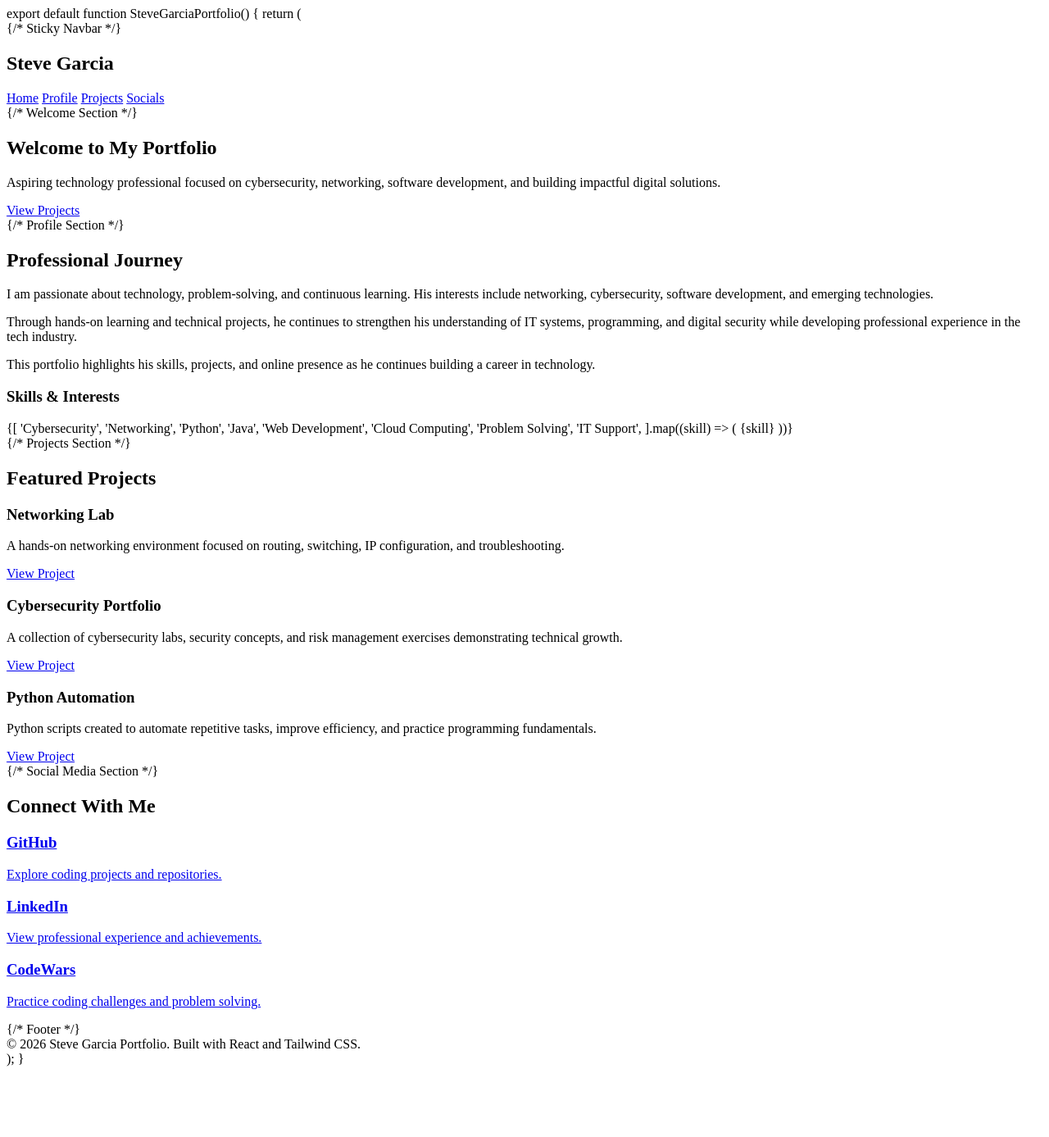
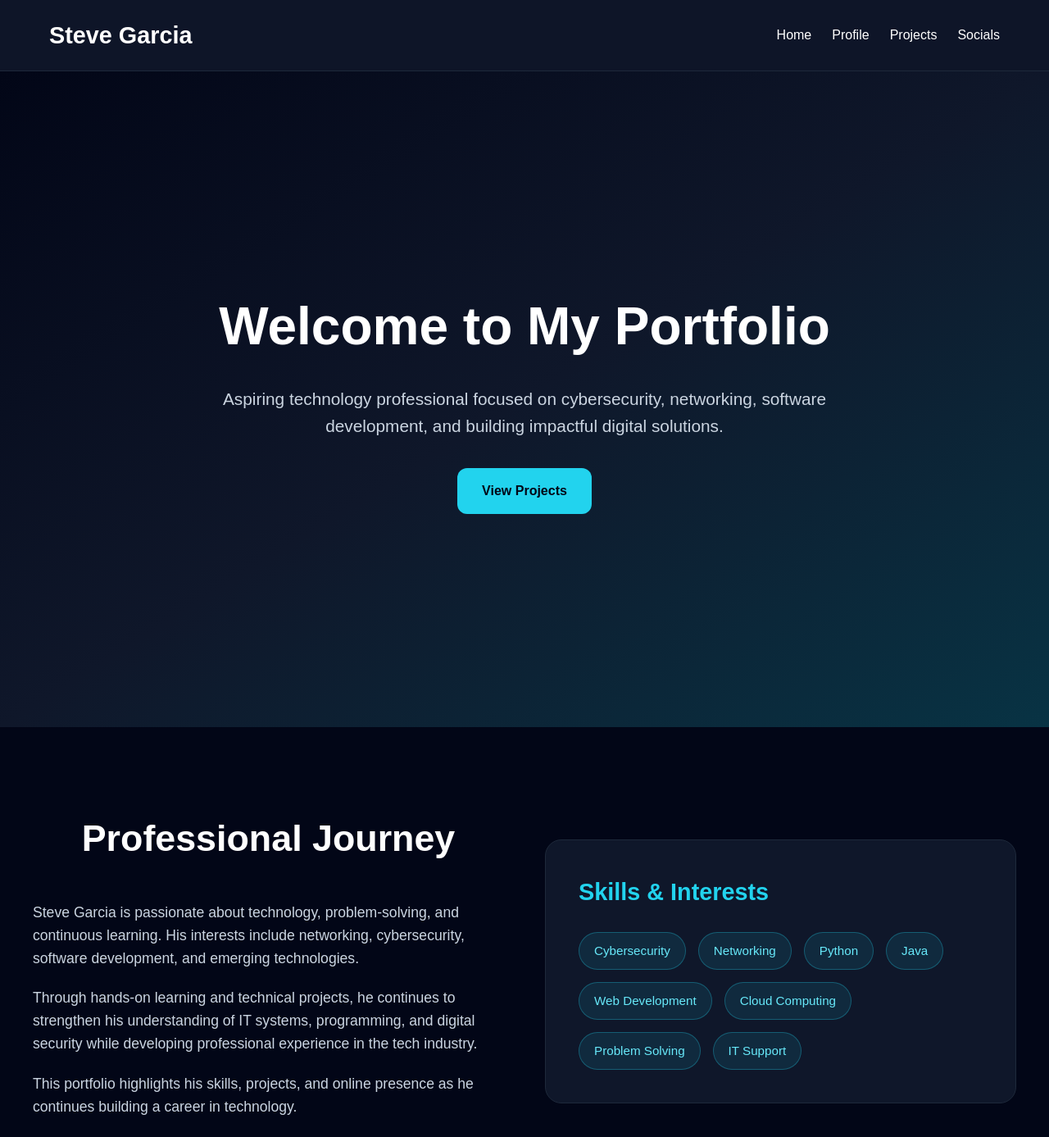
Before and after one commit to AZCodingStudent224/AZCodingStudent224.github.io, a plain HTML site: page index.html in a window 1280 px wide. Shown: the top 1387 px of the page at 82% size. Before the commit the page ends 1309 px from the top, so only its background shows below. Drawn offline with Linux system fonts and the light colour scheme.

Commit message:
Update index.html

```diff
--- a/index.html
+++ b/index.html
@@ -1,218 +1,444 @@
-export default function SteveGarciaPortfolio() {
-  return (
-    <div className="bg-slate-950 text-white min-h-screen scroll-smooth">
-      {/* Sticky Navbar */}
-      <nav className="sticky top-0 z-50 bg-slate-900/90 backdrop-blur border-b border-slate-800 shadow-lg">
-        <div className="max-w-6xl mx-auto px-6 py-4 flex justify-between items-center">
-          <h1 className="text-2xl font-bold tracking-wide">Steve Garcia</h1>
+<!DOCTYPE html>
+<html lang="en">
+<head>
+  <meta charset="UTF-8" />
+  <meta name="viewport" content="width=device-width, initial-scale=1.0" />
+  <title>Steve Garcia Portfolio</title>
 
-          <div className="flex gap-6 text-sm md:text-base">
-            <a href="#welcome" className="hover:text-cyan-400 transition">Home</a>
-            <a href="#profile" className="hover:text-cyan-400 transition">Profile</a>
-            <a href="#projects" className="hover:text-cyan-400 transition">Projects</a>
-            <a href="#socials" className="hover:text-cyan-400 transition">Socials</a>
+  <style>
+    * {
+      margin: 0;
+      padding: 0;
+      box-sizing: border-box;
+      scroll-behavior: smooth;
+    }
+
+    body {
+      font-family: Arial, Helvetica, sans-serif;
+      background-color: #020617;
+      color: white;
+      line-height: 1.6;
+    }
+
+    /* Navbar */
+    nav {
+      position: sticky;
+      top: 0;
+      width: 100%;
+      background-color: rgba(15, 23, 42, 0.95);
+      backdrop-filter: blur(10px);
+      border-bottom: 1px solid #1e293b;
+      z-index: 1000;
+    }
+
+    .nav-container {
+      max-width: 1200px;
+      margin: auto;
+      display: flex;
+      justify-content: space-between;
+      align-items: center;
+      padding: 20px;
+    }
+
+    .logo {
+      font-size: 1.8rem;
+      font-weight: bold;
+    }
+
+    .nav-links {
+      display: flex;
+      gap: 25px;
+    }
+
+    .nav-links a {
+      text-decoration: none;
+      color: white;
+      transition: 0.3s;
+      font-weight: 500;
+    }
+
+    .nav-links a:hover {
+      color: #22d3ee;
+    }
+
+    /* Welcome Section */
+    #welcome {
+      min-height: 100vh;
+      display: flex;
+      flex-direction: column;
+      justify-content: center;
+      align-items: center;
+      text-align: center;
+      padding: 40px 20px;
+      background: linear-gradient(to bottom right, #020617, #0f172a, #083344);
+    }
+
+    #welcome h1 {
+      font-size: 4rem;
+      margin-bottom: 20px;
+    }
+
+    #welcome p {
+      max-width: 800px;
+      font-size: 1.3rem;
+      color: #cbd5e1;
+      margin-bottom: 35px;
+    }
+
+    .btn {
+      background-color: #22d3ee;
+      color: #020617;
+      padding: 15px 30px;
+      border-radius: 12px;
+      text-decoration: none;
+      font-weight: bold;
+      transition: 0.3s;
+    }
+
+    .btn:hover {
+      background-color: #67e8f9;
+    }
+
+    /* Sections */
+    section {
+      padding: 100px 20px;
+    }
+
+    .container {
+      max-width: 1200px;
+      margin: auto;
+    }
+
+    h2 {
+      font-size: 2.8rem;
+      margin-bottom: 40px;
+      text-align: center;
+    }
+
+    /* Profile Section */
+    .profile-grid {
+      display: grid;
+      grid-template-columns: repeat(2, 1fr);
+      gap: 50px;
+      align-items: center;
+    }
+
+    .profile-text p {
+      margin-bottom: 20px;
+      color: #cbd5e1;
+      font-size: 1.1rem;
+    }
+
+    .skills-box {
+      background-color: #0f172a;
+      padding: 40px;
+      border-radius: 20px;
+      border: 1px solid #1e293b;
+    }
+
+    .skills-box h3 {
+      color: #22d3ee;
+      margin-bottom: 25px;
+      font-size: 1.8rem;
+    }
+
+    .skills {
+      display: flex;
+      flex-wrap: wrap;
+      gap: 15px;
+    }
+
+    .skill {
+      background-color: rgba(34, 211, 238, 0.1);
+      border: 1px solid rgba(34, 211, 238, 0.3);
+      color: #67e8f9;
+      padding: 10px 18px;
+      border-radius: 30px;
+      font-size: 0.95rem;
+    }
+
+    /* Projects */
+    #projects {
+      background-color: #0f172a;
+    }
+
+    .project-grid {
+      display: grid;
+      grid-template-columns: repeat(3, 1fr);
+      gap: 30px;
+    }
+
+    .card {
+      background-color: #020617;
+      border: 1px solid #1e293b;
+      border-radius: 20px;
+      padding: 30px;
+      transition: transform 0.3s ease;
+    }
+
+    .card:hover {
+      transform: translateY(-10px);
+    }
+
+    .card h3 {
+      color: #22d3ee;
+      margin-bottom: 15px;
+      font-size: 1.6rem;
+    }
+
+    .card p {
+      color: #cbd5e1;
+      margin-bottom: 25px;
+    }
+
+    /* Socials */
+    .social-grid {
+      display: grid;
+      grid-template-columns: repeat(3, 1fr);
+      gap: 30px;
+    }
+
+    .social-card {
+      background-color: #0f172a;
+      border: 1px solid #1e293b;
+      border-radius: 20px;
+      padding: 40px;
+      text-align: center;
+      text-decoration: none;
+      color: white;
+      transition: 0.3s;
+    }
+
+    .social-card:hover {
+      border-color: #22d3ee;
+      transform: translateY(-5px);
+    }
+
+    .social-card h3 {
+      margin-bottom: 15px;
+      font-size: 1.8rem;
+    }
+
+    .social-card p {
+      color: #94a3b8;
+    }
+
+    /* Footer */
+    footer {
+      border-top: 1px solid #1e293b;
+      text-align: center;
+      padding: 30px;
+      color: #94a3b8;
+    }
+
+    /* Responsive Design */
+    @media (max-width: 900px) {
+      .profile-grid,
+      .project-grid,
+      .social-grid {
+        grid-template-columns: 1fr;
+      }
+
+      #welcome h1 {
+        font-size: 3rem;
+      }
+
+      .nav-container {
+        flex-direction: column;
+        gap: 15px;
+      }
+
+      .nav-links {
+        flex-wrap: wrap;
+        justify-content: center;
+      }
+    }
+
+    @media (max-width: 600px) {
+      #welcome h1 {
+        font-size: 2.3rem;
+      }
+
+      #welcome p {
+        font-size: 1rem;
+      }
+
+      h2 {
+        font-size: 2rem;
+      }
+    }
+  </style>
+</head>
+<body>
+
+  <!-- Sticky Navbar -->
+  <nav>
+    <div class="nav-container">
+      <div class="logo">Steve Garcia</div>
+
+      <div class="nav-links">
+        <a href="#welcome">Home</a>
+        <a href="#profile">Profile</a>
+        <a href="#projects">Projects</a>
+        <a href="#socials">Socials</a>
       </div>
     </div>
   </nav>
 
-      {/* Welcome Section */}
-      <section
-        id="welcome"
-        className="min-h-screen flex flex-col justify-center items-center text-center px-6 bg-gradient-to-br from-slate-950 via-slate-900 to-cyan-950"
-      >
-        <h1 className="text-5xl md:text-7xl font-extrabold leading-tight mb-6">
-          Welcome to My Portfolio
-        </h1>
+  <!-- Welcome Section -->
+  <section id="welcome">
+    <h1>Welcome to My Portfolio</h1>
 
-        <p className="max-w-2xl text-lg md:text-2xl text-slate-300 leading-relaxed">
-          Aspiring technology professional focused on cybersecurity, networking,
-          software development, and building impactful digital solutions.
+    <p>
+      Aspiring technology professional focused on cybersecurity,
+      networking, software development, and building impactful
+      digital solutions.
     </p>
 
-        <a
-          href="#projects"
-          className="mt-10 bg-cyan-500 hover:bg-cyan-400 text-slate-900 font-semibold px-8 py-4 rounded-2xl transition shadow-lg"
-        >
-          View Projects
-        </a>
+    <a href="#projects" class="btn">View Projects</a>
   </section>
 
-      {/* Profile Section */}
-      <section id="profile" className="max-w-6xl mx-auto px-6 py-24">
-        <div className="grid md:grid-cols-2 gap-12 items-center">
-          <div>
-            <h2 className="text-4xl font-bold mb-6">Professional Journey</h2>
+  <!-- Profile Section -->
+  <section id="profile">
+    <div class="container">
+      <div class="profile-grid">
 
-            <p className="text-slate-300 leading-relaxed text-lg mb-6">
-              I am passionate about technology, problem-solving, and
-              continuous learning. His interests include networking,
-              cybersecurity, software development, and emerging technologies.
+        <div class="profile-text">
+          <h2>Professional Journey</h2>
+
+          <p>
+            Steve Garcia is passionate about technology,
+            problem-solving, and continuous learning. His interests
+            include networking, cybersecurity, software development,
+            and emerging technologies.
           </p>
 
-            <p className="text-slate-300 leading-relaxed text-lg mb-6">
-              Through hands-on learning and technical projects, he continues to
-              strengthen his understanding of IT systems, programming, and
-              digital security while developing professional experience in the
-              tech industry.
+          <p>
+            Through hands-on learning and technical projects, he
+            continues to strengthen his understanding of IT systems,
+            programming, and digital security while developing
+            professional experience in the tech industry.
           </p>
 
-            <p className="text-slate-300 leading-relaxed text-lg">
-              This portfolio highlights his skills, projects, and online
-              presence as he continues building a career in technology.
+          <p>
+            This portfolio highlights his skills, projects, and
+            online presence as he continues building a career in technology.
           </p>
         </div>
 
-          <div className="bg-slate-900 border border-slate-800 rounded-3xl p-8 shadow-2xl">
-            <h3 className="text-2xl font-semibold mb-6 text-cyan-400">
-              Skills & Interests
-            </h3>
+        <div class="skills-box">
+          <h3>Skills & Interests</h3>
 
-            <div className="flex flex-wrap gap-4">
-              {[
-                'Cybersecurity',
-                'Networking',
-                'Python',
-                'Java',
-                'Web Development',
-                'Cloud Computing',
-                'Problem Solving',
-                'IT Support',
-              ].map((skill) => (
-                <span
-                  key={skill}
-                  className="bg-cyan-500/10 border border-cyan-500/30 text-cyan-300 px-4 py-2 rounded-full text-sm"
-                >
-                  {skill}
-                </span>
-              ))}
+          <div class="skills">
+            <div class="skill">Cybersecurity</div>
+            <div class="skill">Networking</div>
+            <div class="skill">Python</div>
+            <div class="skill">Java</div>
+            <div class="skill">Web Development</div>
+            <div class="skill">Cloud Computing</div>
+            <div class="skill">Problem Solving</div>
+            <div class="skill">IT Support</div>
           </div>
+        </div>
+
       </div>
     </div>
   </section>
 
-      {/* Projects Section */}
-      <section
-        id="projects"
-        className="bg-slate-900 py-24 px-6 border-y border-slate-800"
-      >
-        <div className="max-w-6xl mx-auto">
-          <h2 className="text-4xl font-bold text-center mb-16">
-            Featured Projects
-          </h2>
+  <!-- Projects Section -->
+  <section id="projects">
+    <div class="container">
+      <h2>Featured Projects</h2>
 
-          <div className="grid md:grid-cols-2 lg:grid-cols-3 gap-8">
-            <div className="bg-slate-950 border border-slate-800 rounded-3xl p-8 hover:-translate-y-2 transition shadow-xl">
-              <h3 className="text-2xl font-semibold mb-4 text-cyan-400">
-                Networking Lab
-              </h3>
+      <div class="project-grid">
 
-              <p className="text-slate-300 leading-relaxed mb-6">
-                A hands-on networking environment focused on routing, switching,
-                IP configuration, and troubleshooting.
+        <div class="card">
+          <h3>Networking Lab</h3>
+
+          <p>
+            A hands-on networking environment focused on routing,
+            switching, IP configuration, and troubleshooting.
           </p>
 
-              <a
-                href="https://github.com"
-                target="_blank"
-                rel="noreferrer"
-                className="inline-block bg-cyan-500 hover:bg-cyan-400 text-slate-900 font-semibold px-5 py-3 rounded-xl transition"
-              >
+          <a href="https://github.com" target="_blank" class="btn">
             View Project
           </a>
         </div>
 
-            <div className="bg-slate-950 border border-slate-800 rounded-3xl p-8 hover:-translate-y-2 transition shadow-xl">
-              <h3 className="text-2xl font-semibold mb-4 text-cyan-400">
-                Cybersecurity Portfolio
-              </h3>
+        <div class="card">
+          <h3>Cybersecurity Portfolio</h3>
 
-              <p className="text-slate-300 leading-relaxed mb-6">
-                A collection of cybersecurity labs, security concepts, and risk
-                management exercises demonstrating technical growth.
+          <p>
+            A collection of cybersecurity labs, security concepts,
+            and risk management exercises demonstrating technical growth.
           </p>
 
-              <a
-                href="https://github.com"
-                target="_blank"
-                rel="noreferrer"
-                className="inline-block bg-cyan-500 hover:bg-cyan-400 text-slate-900 font-semibold px-5 py-3 rounded-xl transition"
-              >
+          <a href="https://github.com" target="_blank" class="btn">
             View Project
           </a>
         </div>
 
-            <div className="bg-slate-950 border border-slate-800 rounded-3xl p-8 hover:-translate-y-2 transition shadow-xl">
-              <h3 className="text-2xl font-semibold mb-4 text-cyan-400">
-                Python Automation
-              </h3>
+        <div class="card">
+          <h3>Python Automation</h3>
 
-              <p className="text-slate-300 leading-relaxed mb-6">
-                Python scripts created to automate repetitive tasks, improve
-                efficiency, and practice programming fundamentals.
+          <p>
+            Python scripts created to automate repetitive tasks,
+            improve efficiency, and practice programming fundamentals.
           </p>
 
-              <a
-                href="https://github.com"
-                target="_blank"
-                rel="noreferrer"
-                className="inline-block bg-cyan-500 hover:bg-cyan-400 text-slate-900 font-semibold px-5 py-3 rounded-xl transition"
-              >
+          <a href="https://github.com" target="_blank" class="btn">
             View Project
           </a>
         </div>
+
       </div>
     </div>
   </section>
 
-      {/* Social Media Section */}
-      <section id="socials" className="max-w-6xl mx-auto px-6 py-24">
-        <h2 className="text-4xl font-bold text-center mb-16">
-          Connect With Me
-        </h2>
+  <!-- Social Media Section -->
+  <section id="socials">
+    <div class="container">
+      <h2>Connect With Me</h2>
 
-        <div className="grid md:grid-cols-3 gap-8">
-          <a
-            href="https://github.com"
-            target="_blank"
-            rel="noreferrer"
-            className="bg-slate-900 border border-slate-800 rounded-3xl p-10 text-center hover:border-cyan-400 transition shadow-xl"
-          >
-            <h3 className="text-2xl font-semibold mb-4">GitHub</h3>
-            <p className="text-slate-400">
-              Explore coding projects and repositories.
-            </p>
+      <div class="social-grid">
+
+        <a href="https://github.com" target="_blank" class="social-card">
+          <h3>GitHub</h3>
+          <p>Explore coding projects and repositories.</p>
         </a>
 
-          <a
-            href="https://www.linkedin.com/in/steve-garcia-4bba163a7"
-            target="_blank"
-            rel="noreferrer"
-            className="bg-slate-900 border border-slate-800 rounded-3xl p-10 text-center hover:border-cyan-400 transition shadow-xl"
-          >
-            <h3 className="text-2xl font-semibold mb-4">LinkedIn</h3>
-            <p className="text-slate-400">
-              View professional experience and achievements.
-            </p>
+        <a href="https://www.linkedin.com/in/steve-garcia-4bba163a7" target="_blank" class="social-card">
+          <h3>LinkedIn</h3>
+          <p>View professional experience and achievements.</p>
         </a>
 
-          <a
-            href="https://www.codewars.com"
-            target="_blank"
-            rel="noreferrer"
-            className="bg-slate-900 border border-slate-800 rounded-3xl p-10 text-center hover:border-cyan-400 transition shadow-xl"
-          >
-            <h3 className="text-2xl font-semibold mb-4">CodeWars</h3>
-            <p className="text-slate-400">
-              Practice coding challenges and problem solving.
-            </p>
+        <a href="https://www.codewars.com" target="_blank" class="social-card">
+          <h3>CodeWars</h3>
+          <p>Practice coding challenges and problem solving.</p>
         </a>
+
+      </div>
     </div>
   </section>
 
-      {/* Footer */}
-      <footer className="border-t border-slate-800 py-8 text-center text-slate-500 text-sm">
-        © 2026 Steve Garcia Portfolio. Built with React and Tailwind CSS.
+  <!-- Footer -->
+  <footer>
+    <p>© 2026 Steve Garcia Portfolio. Built with HTML5, CSS, and JavaScript.</p>
   </footer>
-    </div>
-  );
+
+  <!-- Internal JavaScript -->
+  <script>
+    // Simple navbar shadow effect on scroll
+    window.addEventListener('scroll', function () {
+      const nav = document.querySelector('nav');
+
+      if (window.scrollY > 50) {
+        nav.style.boxShadow = '0 4px 12px rgba(0,0,0,0.4)';
+      } else {
+        nav.style.boxShadow = 'none';
       }
+    });
+  </script>
+
+</body>
+</html>
```
Lines whose indentation alone changed are shown as unchanged.
